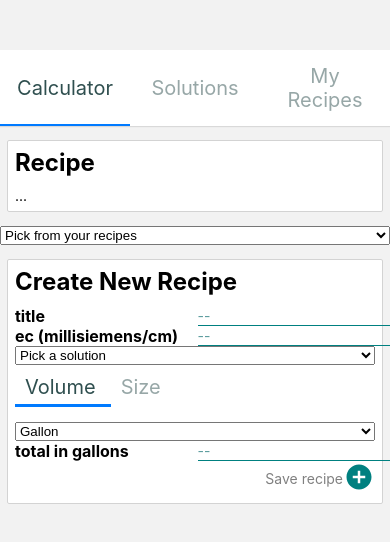
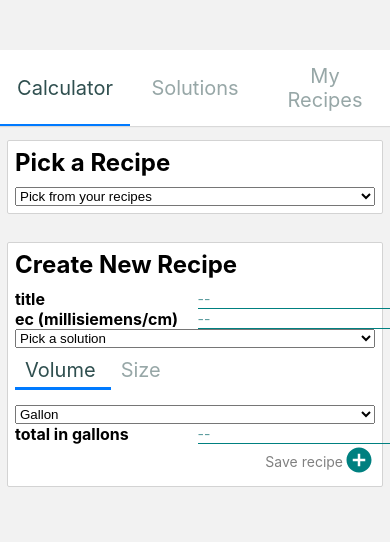
Before and after one commit to niole/hydrocalc-mobile, a React Native app: screen /Calculator in a window 390 px wide. Shown: the top 542 px of the page. Built offline with nearby package versions, Linux system fonts and the light colour scheme; what expo-linking would draw is missing.

Commit message:
Don't show calculated recipe view unless selected recipe

```diff
--- a/recipe/CalculatedRecipeView.tsx
+++ b/recipe/CalculatedRecipeView.tsx
@@ -1,46 +1,21 @@
 import * as React from 'react';
-import { StyleSheet, Text, View } from 'react-native';
-import { Picker } from '@react-native-picker/picker';
+import { Text } from 'react-native';
 import { Recipe } from '../globalState';
 import { RecipeInstructions } from './RecipeInstructions';
 import { Card } from '../components';
 
 /**
- * Renders a provided recipe or renders a recipe selected from all recipes that a user has created
- * TODO limit number of recipes to like 100
+ * Renders a provided recipe
  */
 
 type CalculatedRecipeViewProps = {
-  recipes: Recipe[];
   defaultRecipe?: Recipe;
 };
 
-export const CalculatedRecipeView: React.FC<CalculatedRecipeViewProps> = ({ defaultRecipe, recipes }) => {
-  const [selectedRecipe, setRecipe] = React.useState<Recipe | undefined>(defaultRecipe);
-
-  React.useEffect(() => {
-    setRecipe(defaultRecipe);
-  }, [defaultRecipe]);
-
+export const CalculatedRecipeView: React.FC<CalculatedRecipeViewProps> = ({ defaultRecipe }) => {
   return (
-    <View style={styles.container}>
-      <Card editable={false} title="Recipe">
-        {selectedRecipe ? <RecipeInstructions recipe={selectedRecipe} /> : <Text>...</Text>}
-      </Card>
-      <Picker selectedValue={selectedRecipe ? selectedRecipe.name : ""} onValueChange={selectRecipe(setRecipe, recipes)}>
-        <Picker.Item key="pick" label="Pick from your recipes" value="" />
-        {recipes.map(r => <Picker.Item key={r.id} label={r.name} value={r.name} />)}
-      </Picker>
-    </View>
+    <Card editable={false} title="Recipe">
+      {defaultRecipe ? <RecipeInstructions recipe={defaultRecipe} /> : <Text>...</Text>}
+    </Card>
   );
 };
-
-const selectRecipe = (setRecipe: (r: Recipe | undefined) => void, recipes: Recipe[]) => (name: string): void => {
-  setRecipe(recipes.find(r => r.name === name));
-};
-
-const styles = StyleSheet.create({
-  container: {
-    //    flexDirection: 'row',
-  },
-});
--- /dev/null
+++ b/recipe/RecipeSelector.tsx
@@ -0,0 +1,37 @@
+import * as React from 'react';
+import { Picker } from '@react-native-picker/picker';
+import { Recipe } from '../globalState';
+
+type Props = {
+  recipes: Recipe[];
+  defaultRecipe?: Recipe;
+  onChange?: (r?: Recipe) => void;
+};
+
+/**
+ * renders a recipe selected from all recipes that a user has created
+ * TODO limit number of recipes to like 100
+ */
+export const RecipeSelector: React.FC<Props> = ({ defaultRecipe, recipes, onChange }) => {
+  const [selectedRecipe, setRecipe] = React.useState<Recipe | undefined>(defaultRecipe);
+
+  const handleSetRecipe = (recipe?: Recipe) => {
+    setRecipe(recipe);
+    onChange ? onChange(recipe) : undefined;
+  };
+
+  React.useEffect(() => {
+    setRecipe(defaultRecipe);
+  }, [defaultRecipe]);
+
+  return (
+    <Picker selectedValue={selectedRecipe ? selectedRecipe.name : ""} onValueChange={selectRecipe(handleSetRecipe, recipes)}>
+      <Picker.Item key="pick" label="Pick from your recipes" value="" />
+      {recipes.map(r => <Picker.Item key={r.id} label={r.name} value={r.name} />)}
+    </Picker>
+  );
+};
+
+const selectRecipe = (setRecipe: (r: Recipe | undefined) => void, recipes: Recipe[]) => (name: string): void => {
+  setRecipe(recipes.find(r => r.name === name));
+};
--- a/recipe/index.tsx
+++ b/recipe/index.tsx
@@ -1 +1,2 @@
 export * from './CalculatedRecipeView';
+export * from './RecipeSelector';
--- a/screens/Calculator.tsx
+++ b/screens/Calculator.tsx
@@ -10,7 +10,7 @@ import { ValidatedVolumeForm } from '../components/ValidatedVolumeForm';
 import { Annotation, Card, AddButton, LabelValue } from '../components';
 import { RootTabScreenProps } from '../types';
 import { Screen } from './Screen';
-import { CalculatedRecipeView } from '../recipe';
+import { RecipeSelector, CalculatedRecipeView } from '../recipe';
 
 enum VolumeView { Volume, Size };
 
@@ -59,7 +59,10 @@ export default function Calculator({ setRecipes, solutions, recipes, navigation
     <Screen title="calculator">
       <ScrollView>
         <View>
-          <CalculatedRecipeView recipes={recipes} defaultRecipe={wipRecipe} />
+          {wipRecipe && <CalculatedRecipeView  defaultRecipe={wipRecipe} />}
+          <Card title="Pick a Recipe" editable={false}>
+            <RecipeSelector recipes={recipes} defaultRecipe={wipRecipe} onChange={setWipRecipe} />
+          </Card>
           <Card title="Create New Recipe" editable={false}>
             <LabelValue editable={true} label="title" onChange={setRecipeTitle} />
             <LabelValue editable={true} label="ec (millisiemens/cm)" placeholder="--" onChangeNumber={handleSetEc(setEc)} />
```
